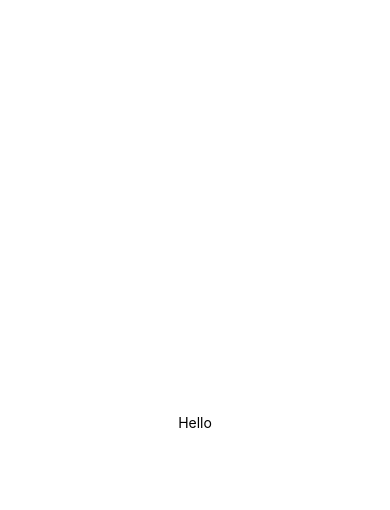
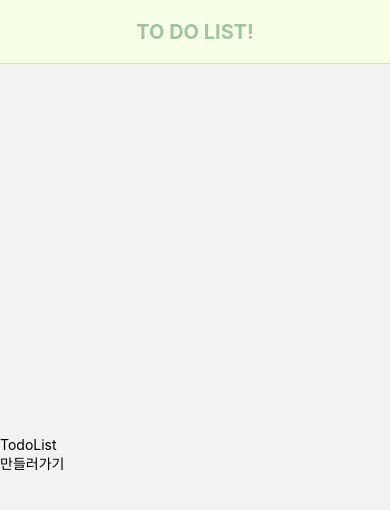
Before and after one commit to hoinlee-moi/RN_TODOLIST, a React Native app: screen / in a window 390 px wide. Shown: the top 510 px of the page. Built offline with nearby package versions, Linux system fonts and the light colour scheme.

Commit message:
feat: ListPage,EditPage navigation screen

```diff
--- a/app/App.js
+++ b/app/App.js
@@ -1,11 +1,13 @@
 import React from 'react';
-import {StyleSheet, Text, View} from 'react-native';
+import {StatusBar, StyleSheet} from 'react-native';
+import Navigation from './navigation/Navigation';
 
 function App() {
   return (
-    <View style={styles.screen}>
-      <Text>Hello</Text>
-    </View>
+    <>
+      <StatusBar style="auto" />
+      <Navigation />
+    </>
   );
 }
 
--- /dev/null
+++ b/app/navigation/Navigation.js
@@ -0,0 +1,44 @@
+import {Text,Button} from 'react-native';
+import {NavigationContainer} from '@react-navigation/native';
+import {createNativeStackNavigator} from '@react-navigation/native-stack';
+
+import CreateEditTodo from '../screens/CreateEditTodo';
+import TodoList from '../screens/TodoList';
+
+const Stack = createNativeStackNavigator();
+
+const Navigation = () => {
+  return (
+    <NavigationContainer>
+      <Stack.Navigator
+        initialRouteName="TodoList"
+        screenOptions={{
+          headerStyle: {backgroundColor: '#F7FFE5'},
+          headerTintColor: '#A0C49D',
+          headerTitleStyle: {fontWeight: 'bold', fontSize: 20},
+          headerTitleAlign: 'center',
+        }}>
+        <Stack.Screen
+          name="TodoList"
+          component={TodoList}
+          options={{title: 'TO DO LIST!'}}
+        />
+        <Stack.Screen
+          name="CreateEditTodo"
+          component={CreateEditTodo}
+          options={({navigation}) => ({
+            title: 'TO DO',
+            headerLeft: () => (
+              <Button
+                onPress={() => navigation.navigate('TodoList')}
+                title="< List"
+              />
+            ),
+          })}
+        />
+      </Stack.Navigator>
+    </NavigationContainer>
+  );
+};
+
+export default Navigation;
--- a/app/screens/TodoList.js
+++ b/app/screens/TodoList.js
@@ -1,8 +1,19 @@
-import {View, Text, StyleSheet} from 'react-native';
+import {View, Text, StyleSheet, Pressable} from 'react-native';
+import {useNavigation} from '@react-navigation/native';
+
 const TodoList = () => {
+  const navigation = useNavigation();
+  const move = () => {
+    navigation.navigate('CreateEditTodo');
+  };
   return (
     <View style={styles.screen}>
       <Text>TodoList</Text>
+      <Pressable onPress={move}>
+        <View>
+          <Text>만들러가기</Text>
+        </View>
+      </Pressable>
     </View>
   );
 };
```
